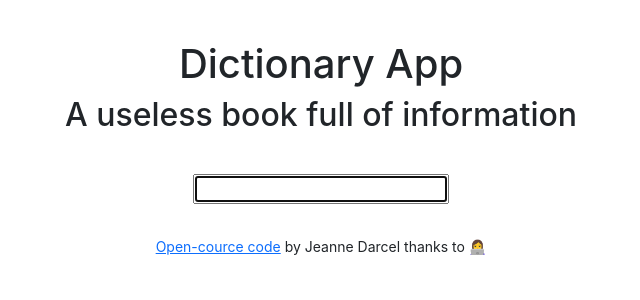
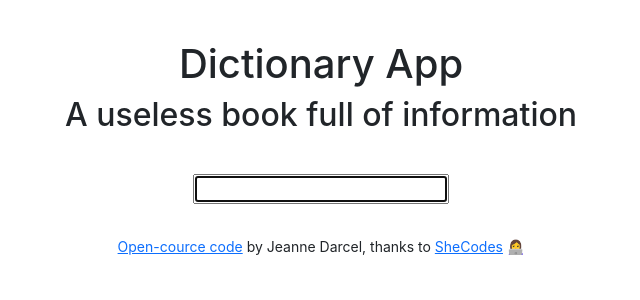
Before and after one commit to jeandar11/she-codes-react-dictionary-app, a React (Create React App) app: page / in a window 1280 px wide. Shown: the top 300 px of the page, without its empty margins (319-959 px from the left). Built offline with nearby package versions, Linux system fonts and the light colour scheme.

Commit message:
Footer link update

```diff
--- a/src/App.js
+++ b/src/App.js
@@ -22,8 +22,10 @@ export default function App() {
             >
               Open-cource code
             </a>{" "}
-            by Jeanne Darcel thanks to{" "}
-            <a href="https://shecodes.io" target="_blank" rel="noreferrer"></a>{" "}
+            by Jeanne Darcel, thanks to{" "}
+            <a href="https://shecodes.io" target="_blank" rel="noreferrer">
+              SheCodes
+            </a>{" "}
             👩‍💻
           </small>
         </footer>
```
